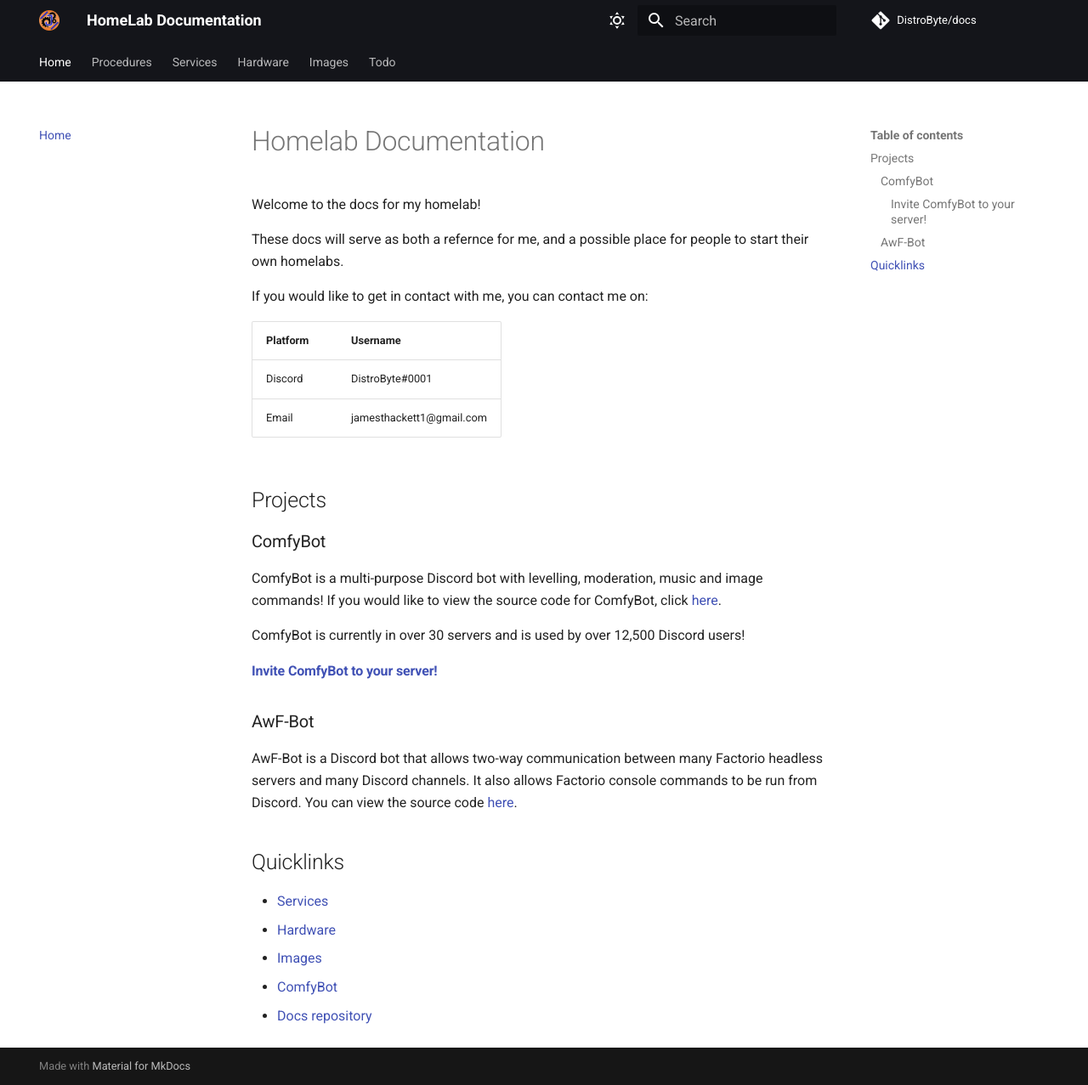
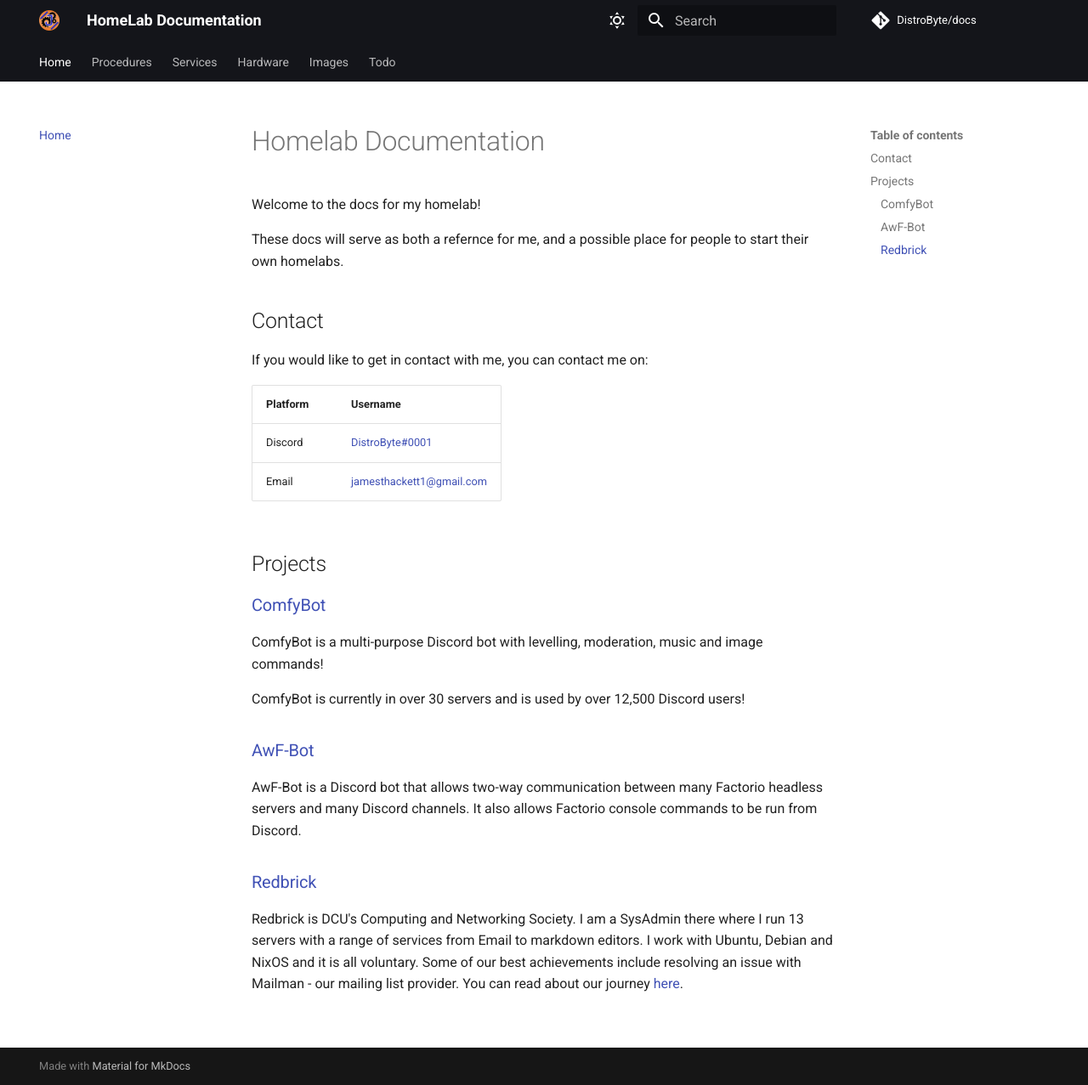
Before and after one commit to DistroByte/docs, an MkDocs documentation site: the page built from docs/index.md, in a window 1280 px wide and 1277 px high. Shown: the whole window at 85% size. Built offline with MkDocs 1.6.1 and Material for MkDocs 9.7.7, drawn with Linux system fonts in a browser that asks for light colours; comment, search, counter and statistics services are not loaded.

Commit message:
updates docs

```diff
--- a/docs/index.md
+++ b/docs/index.md
@@ -4,33 +4,30 @@
 
 These docs will serve as both a refernce for me, and a possible place for people to start their own homelabs.
 
+## Contact
+
 If you would like to get in contact with me, you can contact me on:
 
 | Platform | Username                 |
 | -------- | ------------------------ |
-| Discord  | DistroByte#0001          |
-| Email    | jamesthackett1@gmail.com |
+| Discord  | [DistroByte#0001](https://discordapp.com/users/180375991133143040) |
+| Email    | [jamesthackett1@gmail.com](mailto:jamesthackett1@gmail.com) |
 
 ## Projects
 
-### ComfyBot
+### [ComfyBot](https://github.com/DistroByte/ComfyBot)
 
-ComfyBot is a multi-purpose Discord bot with levelling, moderation, music and image commands! If you would like
-to view the source code for ComfyBot, click [here](https://github.com/DistroByte/ComfyBot).
+ComfyBot is a multi-purpose Discord bot with levelling, moderation, music and image commands!
 
 ComfyBot is currently in over 30 servers and is used by over 12,500 Discord users!
 
-#### [Invite ComfyBot to your server!](https://discord.com/api/oauth2/authorize?client_id=666393146351026176&permissions=8&scope=bot)
-
-### AwF-Bot
+### [AwF-Bot](https://github.com/DistroByte/AwF-Bot)
 
 AwF-Bot is a Discord bot that allows two-way communication between many Factorio headless servers and many Discord channels.
-It also allows Factorio console commands to be run from Discord. You can view the source code [here](https://github.com/DistroByte/AwF-Bot).
+It also allows Factorio console commands to be run from Discord.
 
-## Quicklinks
+### [Redbrick](https://redbrick.dcu.ie)
 
-- [Services](services/services.md)
-- [Hardware](hardware/hardware.md)
-- [Images](images/images.md)
-- [ComfyBot](https://github.com/DistroByte/ComfyBot)
-- [Docs repository](https://github.com/DistroByte/docs)
+Redbrick is DCU's Computing and Networking Society. I am a SysAdmin there where I run 13 servers with a range of services
+from Email to markdown editors. I work with Ubuntu, Debian and NixOS and it is all voluntary. Some of our best achievements
+include resolving an issue with Mailman - our mailing list provider. You can read about our journey [here](https://md.redbrick.dcu.ie/s/r1TBqdiBu#).
```
Also changed, not shown: docs/hardware/index.md (renamed from docs/hardware/hardware.md, +2 -2 lines), docs/services/index.md (renamed from docs/services/services.md, +1 -1 lines), docs/images/index.md (added), docs/stylesheets/extra.css (added).
